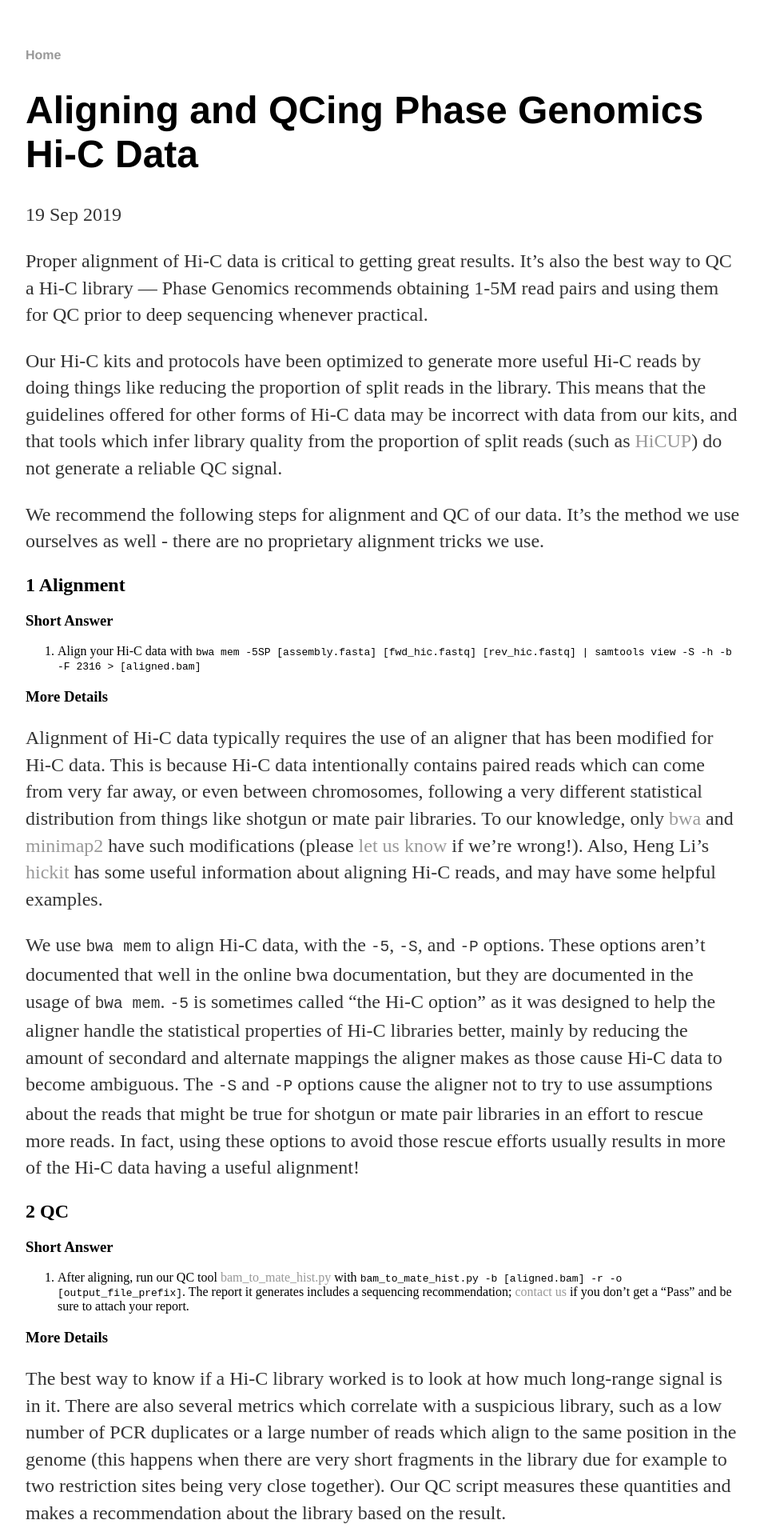
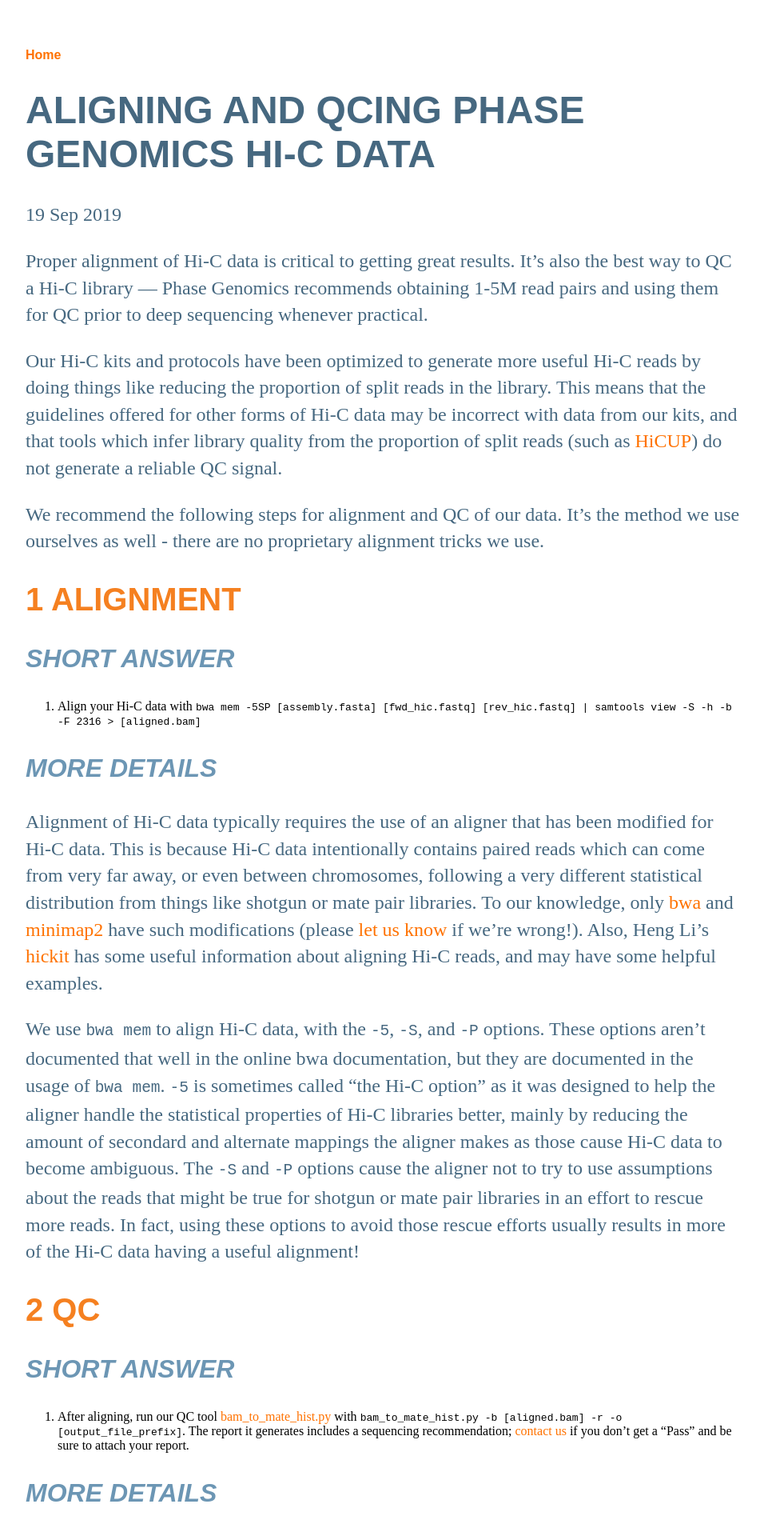
Before and after one commit to phasegenomics/phasegenomics.github.io, a Jekyll site: the page built from _posts/2019-09-19-hic-alignment-and-qc.md, in a window 1280 px wide. Shown: the top 1920 px of the page at 80% size, without its empty margins (160-1116 px from the left). Built offline with Jekyll 4.4.1, drawn with Linux system fonts in a browser that asks for light colours.

Commit message:
Style updates

```diff
--- a/css/main.css
+++ b/css/main.css
@@ -3,7 +3,7 @@ body {
     width: 70%;
 }
 nav ul, footer ul {
-    font-family:'Helvetica', 'Arial', 'Sans-Serif';
+	font-family: 'Montserrat', sans-serif;
     padding: 0px;
     list-style: none;
     font-weight: bold;
@@ -14,19 +14,35 @@ nav ul li, footer ul li {
 }
 a {
     text-decoration: none;
-    color: #999;
+    color: #ff7200;
 }
 a:hover {
     text-decoration: underline;
 }
+
+
+h1, h2, h3 {
+	font-family: 'Montserrat', sans-serif;
+    text-transform: uppercase;
+}
 h1 {
     font-size: 3em;
-    font-family:'Helvetica', 'Arial', 'Sans-Serif';
+    color: #466880;
 }
+h2 {
+	font-size: 2.5em;
+    color: #f58020;
+}
+h3 {
+	font-size: 2em;
+    color: #6c96b4;
+    font-style: italic;
+}
+
 p {
     font-size: 1.5em;
     line-height: 1.4em;
-    color: #333;
+    color: #466880;
 }
 footer {
     border-top: 1px solid #d5d5d5;
```
